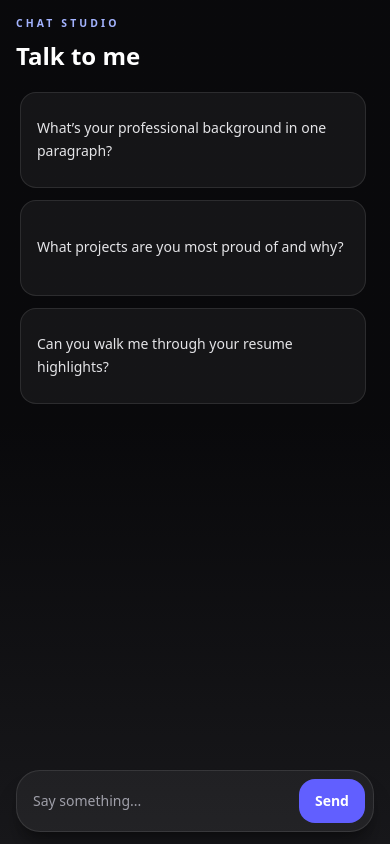
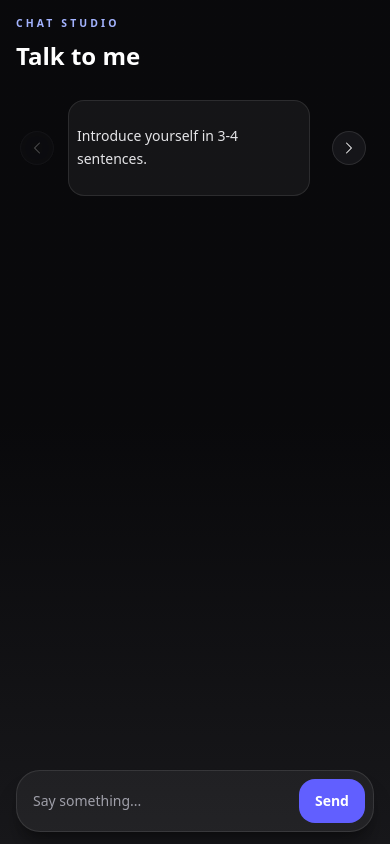
Before and after one commit to MrEttore/rag-avatar-ettore-marangon, a Next.js app: page / in a window 390 px wide. Built offline with nearby package versions, Linux system fonts and the light colour scheme.

Commit message:
feat: implement carousel for prompt examples with navigation controls

```diff
--- a/src/config/chat.ts
+++ b/src/config/chat.ts
@@ -1,5 +1,12 @@
 export const PROMPT_EXAMPLES = [
-  "What’s your professional background in one paragraph?",
-  "What projects are you most proud of and why?",
-  "Can you walk me through your resume highlights?",
+  "Introduce yourself in 3-4 sentences.",
+  "What have you been working on recently?",
+  "Can you summarize your professional experience in one paragraph?",
+  "What are your strongest technical skills?",
+  "Tell me about a project you built that you’re proud of. What problem did it solve?",
+  "Share your key links and what I’ll find on each.",
+  "What’s your educational background?",
+  "What languages do you speak?",
+  "Pitch yourself like a movie trailer. One paragraph.",
+  "If we met for coffee, what would you probably talk about?",
 ];
--- a/src/features/chat/PromptExamples.tsx
+++ b/src/features/chat/PromptExamples.tsx
@@ -1,4 +1,5 @@
-import { useMemo } from "react";
+import { ChevronLeftIcon, ChevronRightIcon } from "@heroicons/react/24/solid";
+import { useCallback, useEffect, useMemo, useRef, useState } from "react";
 
 import { PROMPT_EXAMPLES } from "@/config/chat";
 
@@ -6,21 +7,94 @@ type Props = {
   onClick: (example: string) => void;
 };
 
+const SCROLL_TOLERANCE = 4;
+
 export default function PromptExamples({ onClick }: Props) {
   const placeholderExamples = useMemo(() => PROMPT_EXAMPLES, []);
+  const carouselRef = useRef<HTMLDivElement>(null);
+  const [canScrollPrev, setCanScrollPrev] = useState(false);
+  const [canScrollNext, setCanScrollNext] = useState(false);
+
+  const updateScrollState = useCallback(() => {
+    const carousel = carouselRef.current;
+    if (!carousel) return;
+
+    const maxScrollLeft = carousel.scrollWidth - carousel.clientWidth;
+
+    setCanScrollPrev(carousel.scrollLeft > SCROLL_TOLERANCE);
+    setCanScrollNext(carousel.scrollLeft < maxScrollLeft - SCROLL_TOLERANCE);
+  }, []);
+
+  const scrollByCard = useCallback((direction: -1 | 1) => {
+    const carousel = carouselRef.current;
+    if (!carousel) return;
+
+    const firstCard = carousel.querySelector<HTMLElement>("[data-prompt-card='true']");
+    if (!firstCard) return;
+
+    const gap = Number.parseFloat(window.getComputedStyle(carousel).gap || "0") || 0;
+
+    carousel.scrollBy({
+      left: direction * (firstCard.offsetWidth + gap),
+      behavior: "smooth",
+    });
+  }, []);
+
+  useEffect(() => {
+    const carousel = carouselRef.current;
+    if (!carousel) return;
+
+    updateScrollState();
+
+    const handleScroll = () => updateScrollState();
+
+    carousel.addEventListener("scroll", handleScroll, { passive: true });
+    window.addEventListener("resize", updateScrollState);
+
+    return () => {
+      carousel.removeEventListener("scroll", handleScroll);
+      window.removeEventListener("resize", updateScrollState);
+    };
+  }, [updateScrollState, placeholderExamples.length]);
 
   return (
-    <div className="mx-1 my-2 grid gap-3 sm:my-3 sm:grid-cols-2 lg:grid-cols-3">
+    <div className="relative mx-1 my-2 sm:my-3">
+      <button
+        type="button"
+        aria-label="Show previous prompt"
+        onClick={() => scrollByCard(-1)}
+        disabled={!canScrollPrev}
+        className="absolute top-1/2 left-0 z-10 -translate-y-1/2 rounded-full border border-white/10 bg-zinc-900/90 p-2 text-zinc-100 backdrop-blur-sm transition enabled:hover:cursor-pointer enabled:hover:border-indigo-400/40 enabled:hover:bg-indigo-500/20 disabled:cursor-not-allowed disabled:opacity-30"
+      >
+        <ChevronLeftIcon className="size-4 sm:size-5" />
+      </button>
+
+      <div
+        ref={carouselRef}
+        className="mx-12 flex snap-x snap-mandatory gap-3 overflow-x-auto scroll-smooth px-1 py-2 sm:gap-4 [&::-webkit-scrollbar]:hidden"
+      >
         {placeholderExamples.map((example) => (
           <button
             key={example}
             type="button"
+            data-prompt-card="true"
             onClick={() => onClick(example)}
-          className="min-h-24 rounded-2xl border border-white/10 bg-white/5 px-4 py-3 text-left text-sm leading-relaxed text-zinc-200 transition hover:z-10 hover:scale-101 hover:cursor-pointer hover:border-indigo-400/40 hover:bg-indigo-500/10 sm:px-5 sm:py-4 sm:text-base"
+            className="min-h-24 w-full shrink-0 snap-start rounded-2xl border border-white/10 bg-white/5 px-2 py-1 text-left text-sm leading-relaxed text-zinc-200 transition hover:z-10 hover:cursor-pointer hover:border-indigo-400/40 hover:bg-indigo-500/10 sm:px-3 sm:py-2 sm:text-base md:basis-[calc(50%-0.5rem)] lg:basis-[calc(33.333%-0.666rem)]"
           >
             {example}
           </button>
         ))}
       </div>
+
+      <button
+        type="button"
+        aria-label="Show next prompt"
+        onClick={() => scrollByCard(1)}
+        disabled={!canScrollNext}
+        className="absolute top-1/2 right-0 z-10 -translate-y-1/2 rounded-full border border-white/10 bg-zinc-900/90 p-2 text-zinc-100 backdrop-blur-sm transition enabled:hover:cursor-pointer enabled:hover:border-indigo-400/40 enabled:hover:bg-indigo-500/20 disabled:cursor-not-allowed disabled:opacity-30"
+      >
+        <ChevronRightIcon className="size-4 sm:size-5" />
+      </button>
+    </div>
   );
 }
```
Lines whose indentation alone changed are shown as unchanged.
